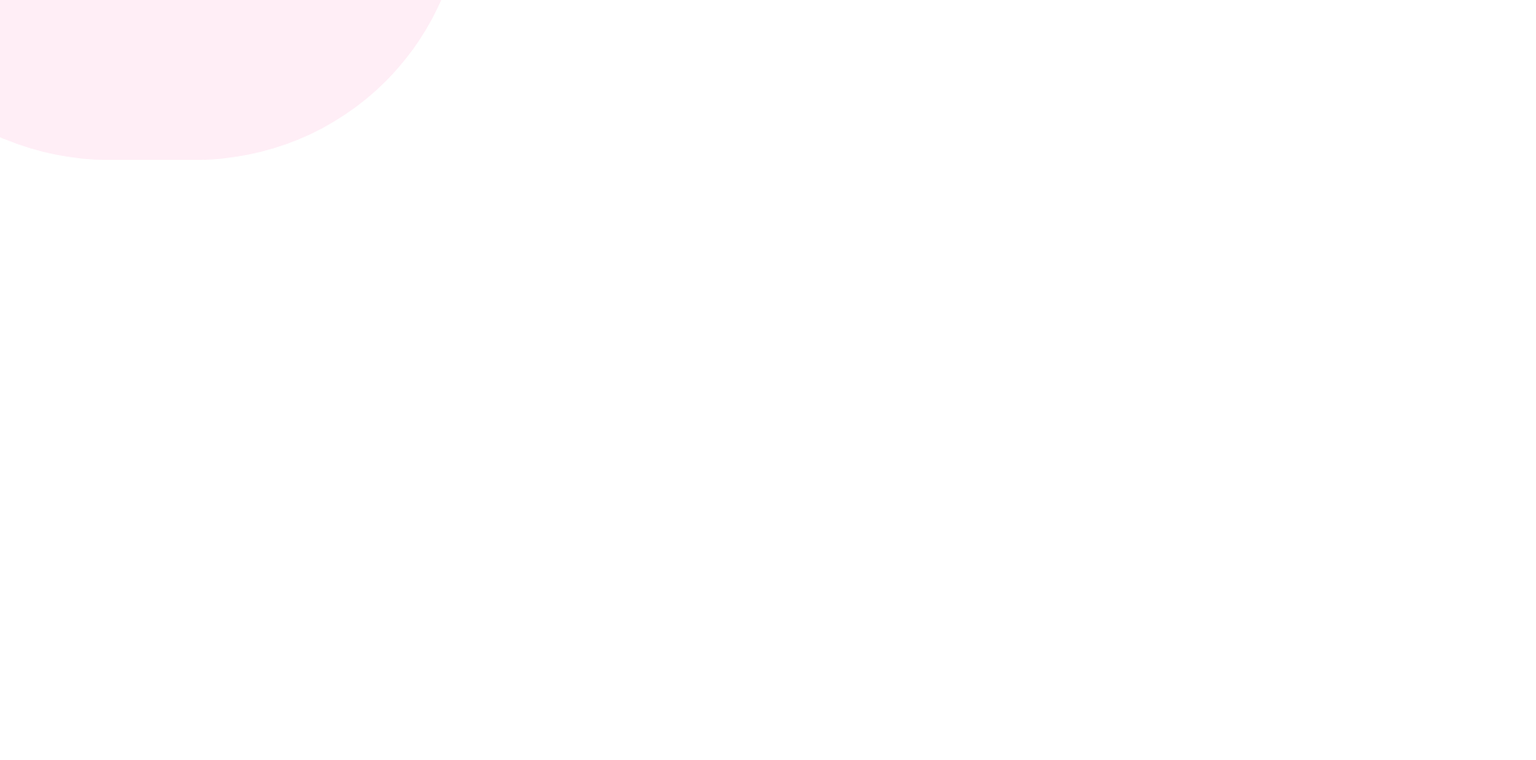
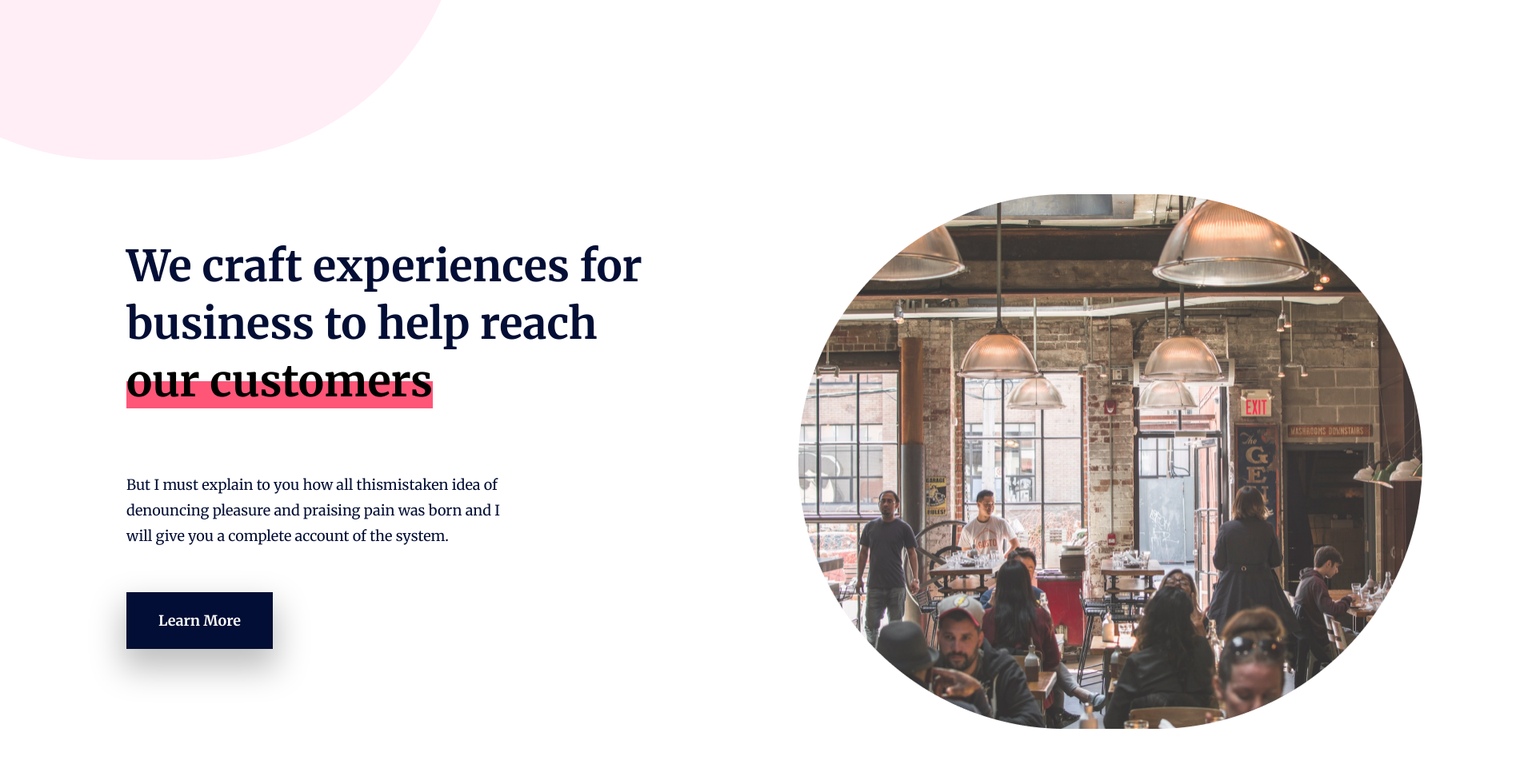
Before and after one commit to maryam-amn/Static-site_HTML-CSS, a plain HTML site: page index.html in a window 1280 px wide. Shown: the part 2457-3408 px from the top of the page at 80% size, 1920 px wide, since content can reach past the window. Before the commit the page ends 2662 px from the top, so only its background shows below. Drawn offline with Linux system fonts and the light colour scheme.

Commit message:
feat: add the craft experience section close #15

```diff
--- a/index.html
+++ b/index.html
@@ -36,7 +36,9 @@
 
         <div>
             <div>
-                <p class="textDrink">We help to Create <mark>Brands</mark> With Coffee <mark class="textSeeOur">See our
+                <p class="textDrink">We help to Create
+                    <mark class="colour">Brands</mark> With Coffee
+                    <mark class="textSeeOur">See our
                         work</mark>
             </div>
         </div>
@@ -178,8 +180,35 @@
                 </div>
             </div>
         </div>
-        <div>
+    </div>
+    <!-- Four page  -->
+
+    <div class="dimension">
+        <!-- Text  -->
+        <div class="sizeFour">
+
+            <div class="boxfour">
+
+                <div class="Title4">
+                    <p>We craft experiences for
+                        business to help reach <mark class="backgroud4"> our customers</mark></p>
+                </div>
+                <div>
+                    <p class="Text4">But I must explain to you
+                        how all thismistaken idea of denouncing pleasure and praising pain was born
+                        and I will give you a complete account of the system.</p>
+                </div>
+                <mark class="LearnMore4">Learn More
+                </mark>
+            </div>
+            <img class="img4" src="Craft_img.png" alt="img-Craft">
         </div>
+
+    </div>
+
+
+
+
 </body>
 
 </html>
--- a/main.css
+++ b/main.css
@@ -100,7 +100,7 @@
     color: #020E35;
 }
 
-mark {
+.colour {
     color: #FFFFFF;
     background-color: #FF5678;
     ;
@@ -127,19 +127,14 @@ mark {
 }
 
 .illustrationGroup {
-
-
     top: 1092.03px;
     padding: 100px 150px 100px 150px;
-
-
 }
 
 #box {
     width: 517px;
     padding: 100px 150px 100px 150px;
 }
-
 
 .p1 {
     width: 517px;
@@ -150,8 +145,6 @@ mark {
     font-weight: 400;
     line-height: 23px;
     text-align: left;
-
-
 }
 
 .Powered {
@@ -229,7 +222,6 @@ mark {
     display: flex;
     gap: 63px;
 }
-
 /* End  of the buton play*/
 .Watch {
     width: 120px;
@@ -247,11 +239,11 @@ mark {
 }
 
 /*Start of the Third page */
+
 .Thirdpage {
+    display: flex;
+    height: 792px;
 
-    display: flex;
-    justify-content: space-between;
-    height: 792px;
 }
 
 .ThirdSize {
@@ -383,3 +375,78 @@ mark {
 
 }
 /*end of the third page */
+
+/*Start of the four page*/
+
+.dimension {
+
+    width: 1920px;
+    height: 870px;
+
+
+}
+
+.boxfour {
+    padding: 100px 150px 100px 150px;
+    width: 664px;
+    height: 503px;
+}
+
+.sizeFour {
+    display: flex;
+    justify-content: space-between;
+    height: 708px;
+}
+
+.Title4 {
+    width: 664px;
+    height: 216px;
+    font-family: Merriweather;
+    font-size: 54px;
+    font-weight: 700;
+    line-height: 72px;
+    text-align: left;
+    color: #020E35;
+    padding-bottom: 60px;
+}
+.backgroud4 {
+    width: 406px;
+    background: linear-gradient(to top, #FF5678 34px, transparent 0%);
+}
+.Text4 {
+    width: 481px;
+    height: 96px;
+    gap: 0px;
+    opacity: 0px;
+    padding-bottom: 60px;
+    font-family: Merriweather;
+    font-size: 18px;
+    font-weight: 400;
+    line-height: 32px;
+    text-align: left;
+    text-underline-position: from-font;
+    text-decoration-skip-ink: none;
+    color: #020E35;
+}
+
+.img4 {
+    top: 1092.03px;
+    padding-right: 150px;
+    padding-top: 100px;
+    padding-bottom: 100px;
+    width: 780px;
+    height: 670px;
+}
+.LearnMore4 {
+    padding: 24px 40px 24px 40px;
+    background: #020E35;
+    color: #FFFFFF;
+    font-family: Merriweather;
+    font-size: 18px;
+    font-weight: 700;
+    line-height: 23px;
+    text-align: center;
+    box-shadow: 0px 20px 40px 5px #00000040;
+    width: 184px;
+}
+/*End of the four page*/
```
Also changed, not shown: Craft_img.png (added).
